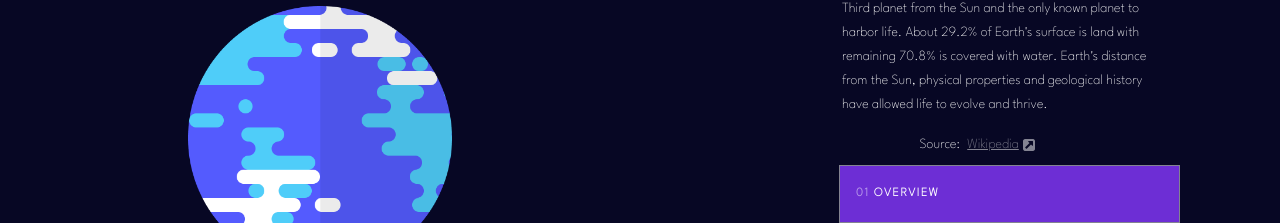
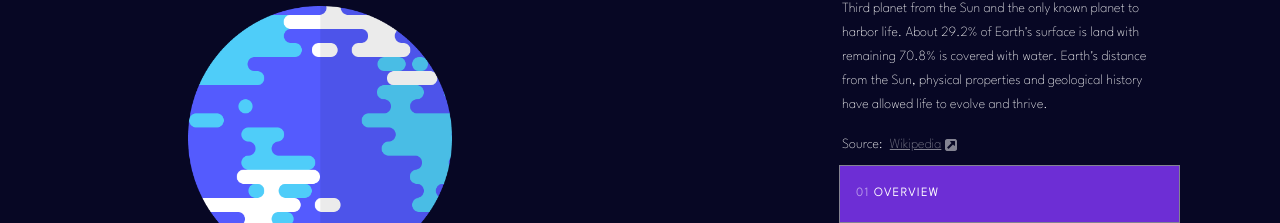
Before and after one commit to mihail-soltan/planets-fact-site, an Angular app: page /planets/Earth in a window 1280 px wide. Shown: the part 176-399 px from the top of the page. Built offline with nearby package versions, Linux system fonts and the light colour scheme.

Commit message:
fix phone landscape orientation

```diff
--- a/src/app/components/planet/planet.component.scss
+++ b/src/app/components/planet/planet.component.scss
@@ -135,6 +135,7 @@
     display: none;
   }
 }
+// MEDIA QUERIES FOR TABLET USERS
 
 @media (min-width: 700px) {
   .planet {
@@ -268,10 +269,15 @@
     }
   }
 }
-
+// MEDIA QUERIES FOR DESKTOP USERS
 @media(min-width: 1080px) {
   .planet-container {
     margin: 0 5rem;
+    justify-content: space-around;
+    .mercury, .mars {
+      width: 40%;
+    }
+
   }
   .main-flex {
     display: flex;
@@ -296,6 +302,9 @@
     &-tabs {
       margin: 0;
     }
+    &-source {
+      align-self: flex-start;
+    }
   }
   .planet-image {
     margin: 0.5rem 0;
@@ -309,3 +318,11 @@
     }
   }
 }
+
+// MEDIA QUERIES FOR PHONES IN LANDSCAPE MODE
+
+@media(min-width: 700px) and (orientation: landscape){
+  .info-container {
+    height: 100%;
+  }
+}
```
